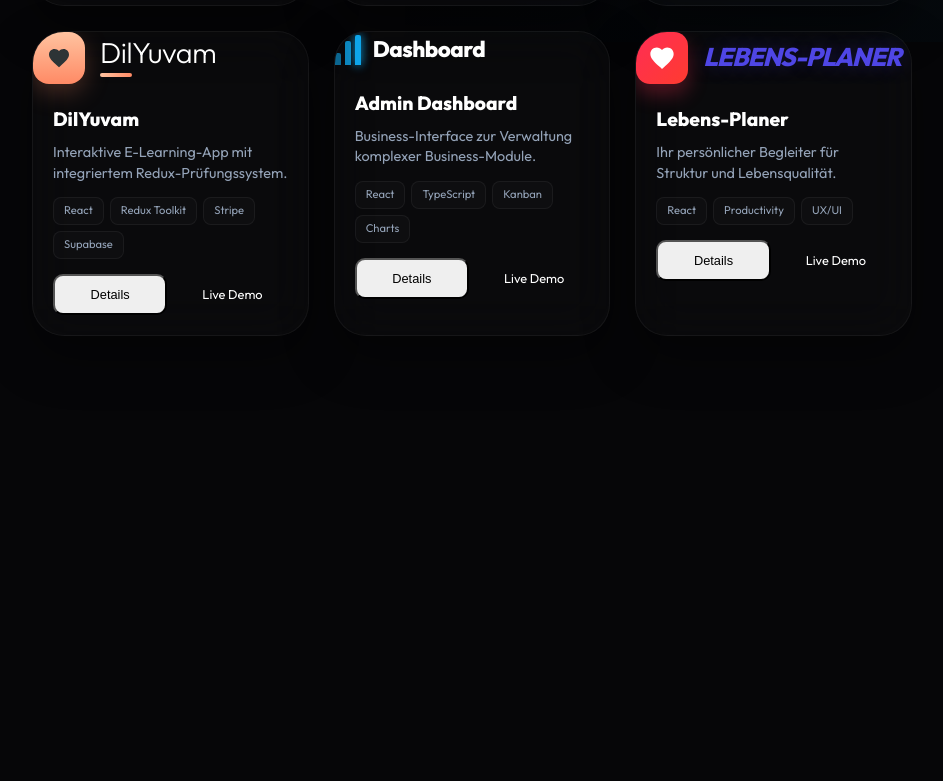
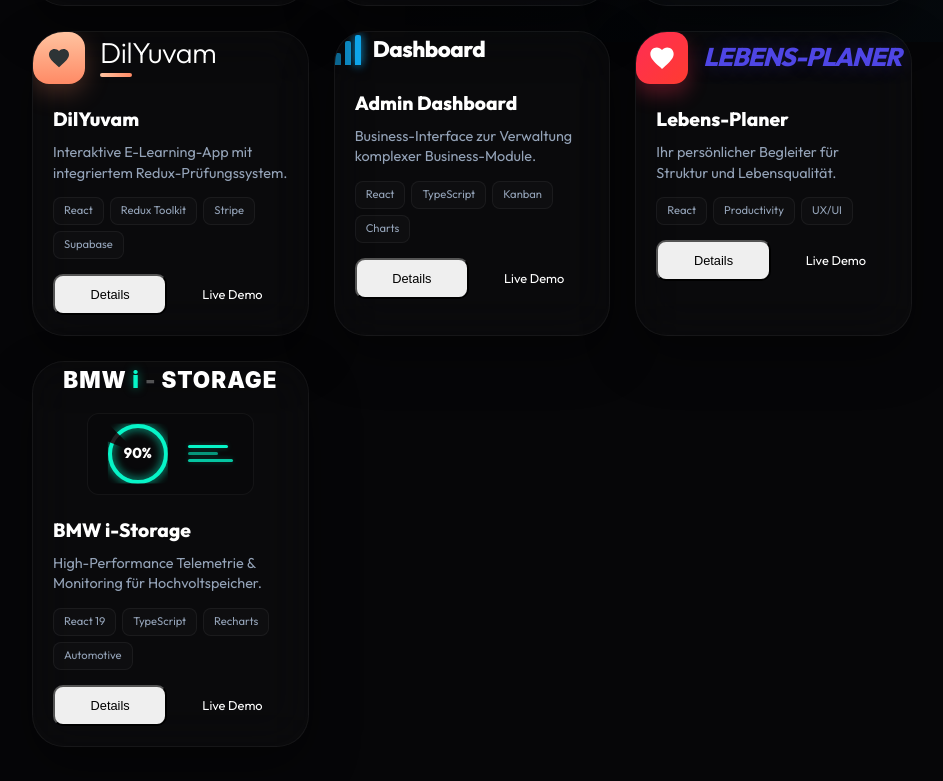
Before and after one commit to kutaykurt/portfolio, a React (Vite) app: page /projekte in a window 1280 px wide. Shown: the part 758-1539 px from the top of the page, without its empty margins (168-1111 px from the left). Before the commit the page ends 1346 px from the top, so only its background shows below. Built offline with nearby package versions, Linux system fonts and the light colour scheme.

Commit message:
feat: add BMW i-Storage project with custom CSS thumbnail

```diff
--- a/src/pages/Projects.css
+++ b/src/pages/Projects.css
@@ -220,6 +220,99 @@
     letter-spacing: -0.5px;
 }
 
+/* BMW Logo */
+.bmw-logo {
+    display: flex;
+    flex-direction: column;
+    align-items: center;
+    gap: 15px;
+    width: 100%;
+}
+
+.bmw-header {
+    font-family: 'Inter', sans-serif;
+    font-weight: 900;
+    font-size: 1.4rem;
+    letter-spacing: 1px;
+    color: #fff;
+}
+
+.bmw-i {
+    color: #06f5c8;
+    text-shadow: 0 0 10px rgba(6, 245, 200, 0.5);
+}
+
+.bmw-sep {
+    margin: 0 5px;
+    color: rgba(255, 255, 255, 0.3);
+}
+
+.bmw-dashboard-preview {
+    display: flex;
+    align-items: center;
+    gap: 20px;
+    padding: 10px 20px;
+    background: rgba(0, 0, 0, 0.2);
+    border-radius: 12px;
+    border: 1px solid rgba(255, 255, 255, 0.05);
+}
+
+.bmw-gauge {
+    position: relative;
+    width: 60px;
+    height: 60px;
+    border-radius: 50%;
+    border: 4px solid rgba(255, 255, 255, 0.1);
+    display: flex;
+    justify-content: center;
+    align-items: center;
+}
+
+.gauge-fill {
+    position: absolute;
+    top: -4px;
+    left: -4px;
+    right: -4px;
+    bottom: -4px;
+    border-radius: 50%;
+    border: 4px solid #06f5c8;
+    clip-path: polygon(50% 50%, 0 0, 100% 0, 100% 100%, 0 100%, 0 30%);
+    filter: drop-shadow(0 0 5px #06f5c8);
+}
+
+.gauge-val {
+    font-size: 0.9rem;
+    font-weight: 700;
+    color: #fff;
+}
+
+.bmw-lines {
+    display: flex;
+    flex-direction: column;
+    gap: 4px;
+}
+
+.bmw-line {
+    height: 3px;
+    background: #06f5c8;
+    border-radius: 2px;
+    box-shadow: 0 0 5px rgba(6, 245, 200, 0.3);
+}
+
+.bmw-line:nth-child(1) {
+    width: 40px;
+}
+
+.bmw-line:nth-child(2) {
+    width: 30px;
+    opacity: 0.6;
+}
+
+.bmw-line:nth-child(3) {
+    width: 45px;
+    opacity: 0.8;
+}
+
 .project-info {
     padding: 20px;
 }
--- a/src/pages/Projects.jsx
+++ b/src/pages/Projects.jsx
@@ -102,6 +102,24 @@
         isCustomLogo: true,
         logoType: 'lebensplaner',
         link: 'https://lebens-planer.vercel.app/'
+    },
+    {
+        title: 'BMW i-Storage',
+        description: 'High-Performance Telemetrie & Monitoring für Hochvoltspeicher.',
+        longDescription: 'Ein professionelles Engineering-Tool zur Überwachung von BMW Hochvoltspeichern. Das System visualisiert komplexe Batteriedaten in Echtzeit und bietet tiefe Einblicke in Zell-Matrix-Spannungen sowie thermisches Management.',
+        features: [
+            'Real-Time Telemetrie mit dynamischem SOC & SOH Tracking',
+            'Live-Ladekurven (kW vs SOC) Simulation via Recharts',
+            'Zell-Matrix Visualisierung für 96 Einzelzellen (96S)',
+            'Thermal Safety Management & Risiko-Analyse',
+            'Data Science Bridge: Standardisierter Telemetrie-Export für Python',
+            'Entwickelt mit React 19 und TypeScript'
+        ],
+        tags: ['React 19', 'TypeScript', 'Recharts', 'Automotive'],
+        image: null,
+        isCustomLogo: true,
+        logoType: 'bmw-storage',
+        link: 'https://bmw-high-voltage-storages-94lgqdd4y-kutays-projects-a2ae982b.vercel.app/'
     }
 ];
 
@@ -164,6 +182,27 @@
                         </svg>
                     </div>
                     <span className="logo-text">LEBENS-PLANER</span>
+                </div>
+            );
+        case 'bmw-storage':
+            return (
+                <div className="custom-logo bmw-logo">
+                    <div className="bmw-header">
+                        <span className="bmw-brand">BMW <span className="bmw-i">i</span></span>
+                        <span className="bmw-sep">-</span>
+                        <span className="bmw-product">STORAGE</span>
+                    </div>
+                    <div className="bmw-dashboard-preview">
+                        <div className="bmw-gauge">
+                            <div className="gauge-fill"></div>
+                            <span className="gauge-val">90%</span>
+                        </div>
+                        <div className="bmw-lines">
+                            <div className="bmw-line"></div>
+                            <div className="bmw-line"></div>
+                            <div className="bmw-line"></div>
+                        </div>
+                    </div>
                 </div>
             );
         default:
```
